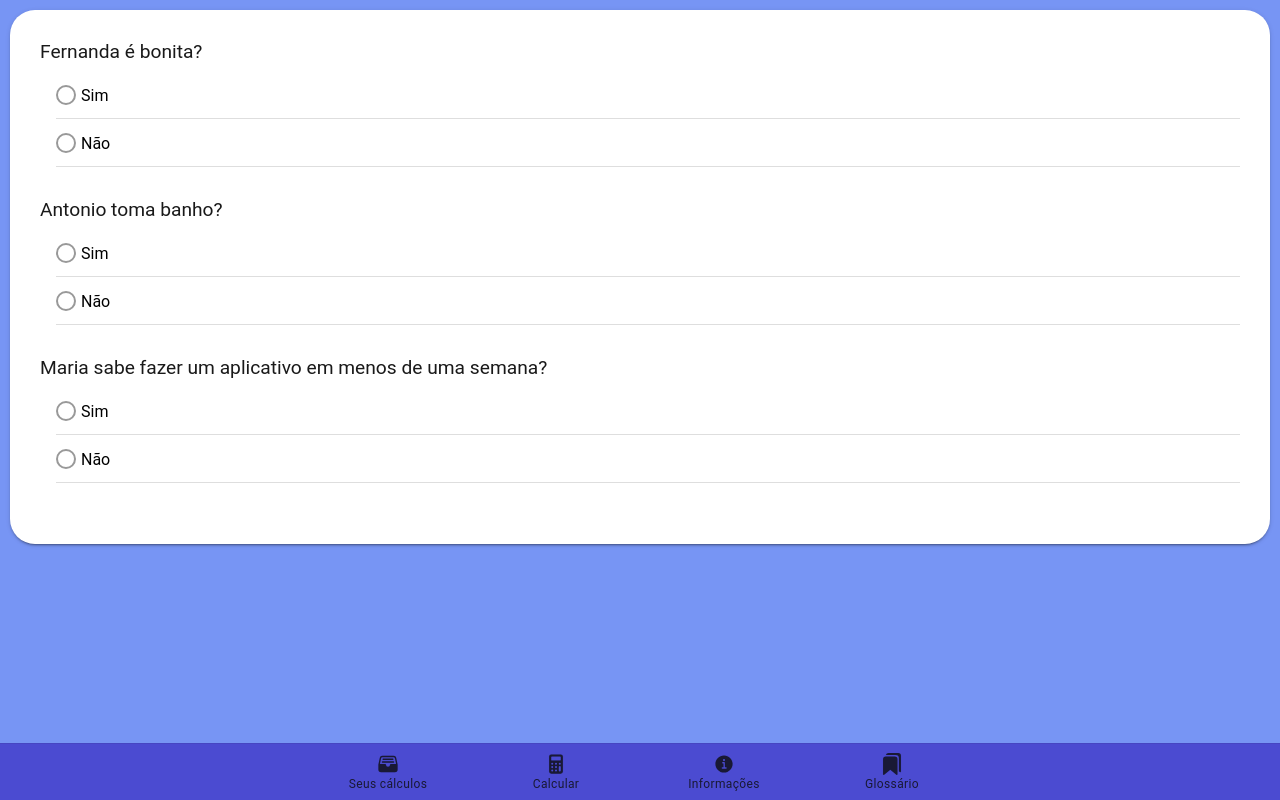
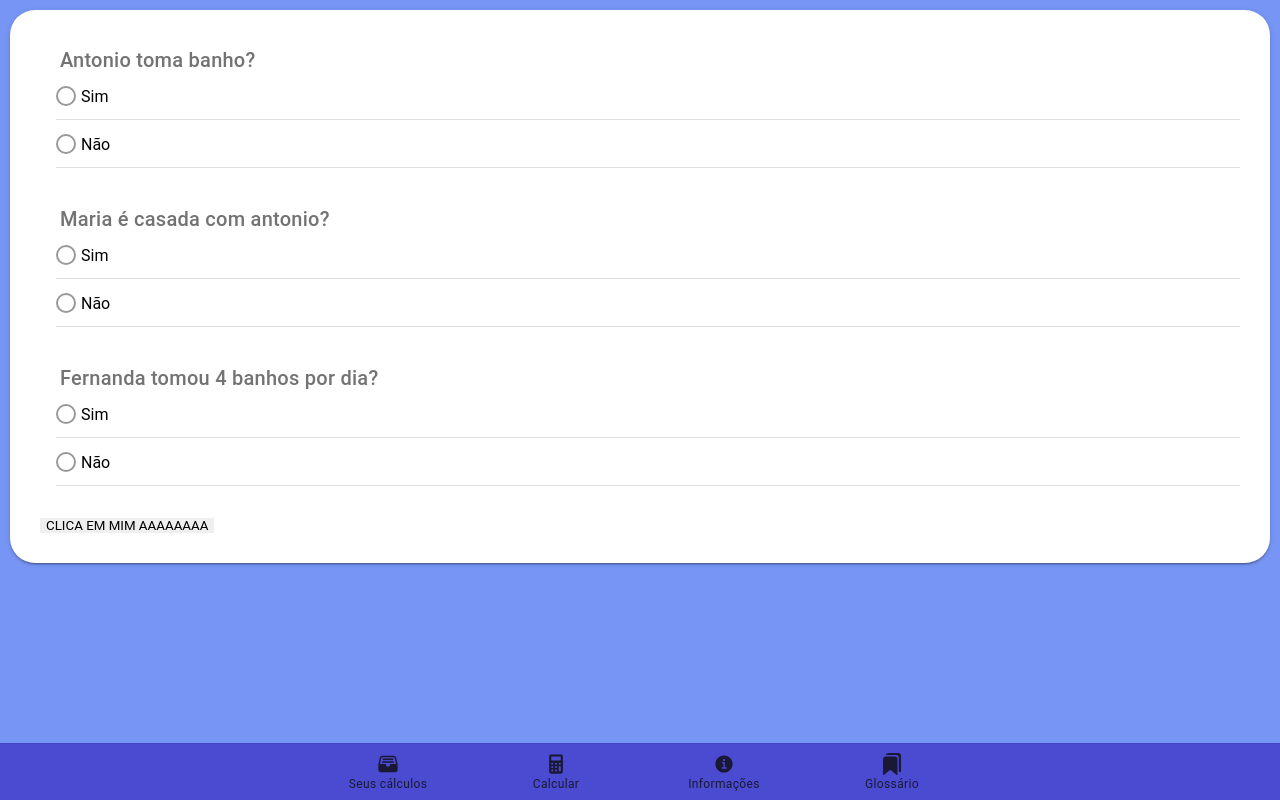
Before and after one commit to embscimatec/PimPelod2, a React (Create React App) app: page /dados in a window 1280 px wide. Built offline with nearby package versions, Linux system fonts and the light colour scheme.

Commit message:
Criação do CardRadio
falta verificação

Co-Authored-By: Maria Antônia Amado <48838678+AmadoMaria@users.noreply.github.com>
Co-Authored-By: Fernanda Lisboa <50326541+fernandanlisboa@users.noreply.github.com>

```diff
--- a/src/pages/ColetaDados/components/CardRadio.tsx
+++ b/src/pages/ColetaDados/components/CardRadio.tsx
@@ -1,42 +1,70 @@
 import React, { FunctionComponent, useState } from 'react';
-import {IonCard, IonRadioGroup, IonItem, IonRadio, IonLabel, IonList } from '@ionic/react';
+import { IonCard, IonRadioGroup, IonItem, IonRadio, IonLabel, IonList, IonTitle } from '@ionic/react';
+import { truncate } from 'fs';
+
+interface CardsRadio {
+    pergunta: string,
+    isdisabled: boolean,
+    resposta?: boolean,
+}
 
 interface RadioProps {
-    perguntas: Array<string>
+    index: number,
+    setArray(a: Array<CardsRadio>): void,
+    arr: Array<CardsRadio>
 }
-const CardRadio: FunctionComponent<RadioProps> = ( {perguntas} : RadioProps ) => {
-    // const [dados, setDados] = useState<Array<boolean>>([]);
-    // const [dados, setDados] = React.useState<Array<boolean>>([]);
-    var dados: Array<boolean> = [];
+const CardRadio: FunctionComponent<RadioProps> = ({ index, setArray, arr }: RadioProps) => {
+
+    const [option, setOption] = useState<boolean>();
+
+    function setNewArray(value: boolean) : void {
+        var aux : Array<CardsRadio> = arr;
+        aux[index].resposta = value;
+        setArray(aux)
+    }
+
+
+    function setEscolha(value: boolean): void {
+        setOption(value)
+        setNewArray(value)
+    }
+
     return (
-        <IonCard className="card-radio-content" >
-            {
-                perguntas.map((titulo: string, index: number) => {
-                    return (
-                        <div key={index} className="card-radio">
-                            <span>
-                                {titulo}
-                            </span>
+        <div className="card-radio">
             <IonList>
-                                <IonRadioGroup onIonChange={e => dados[index] = e.detail.value}>
+                <IonTitle>
+                    {arr[index].pergunta}
+                </IonTitle>
+                {arr[index].isdisabled ?
+                    <IonRadioGroup value={arr[index].resposta} onIonChange={e => setEscolha(e.detail.value)}>
                         <IonItem>
-                                        <IonRadio value={true}/>
-                                        <IonLabel style={{paddingLeft: '5px'}}>Sim</IonLabel>
+                            <IonRadio value={true} disabled />
+                            <IonLabel style={{ paddingLeft: '5px' }}>Sim</IonLabel>
                         </IonItem>
 
                         <IonItem>
-                                        <IonRadio value={false}/>
-                                        <IonLabel style={{paddingLeft: '5px'}}>Não</IonLabel>
+                            <IonRadio value={false} disabled />
+                            <IonLabel style={{ paddingLeft: '5px' }}>Não</IonLabel>
                         </IonItem>
                     </IonRadioGroup>
+                    :
+                    <IonRadioGroup value={option} onIonChange={e => setEscolha(e.detail.value)}>
+                        <IonItem>
+                            <IonRadio value={true} />
+                            <IonLabel style={{ paddingLeft: '5px' }}>Sim</IonLabel>
+                        </IonItem>
+
+                        <IonItem>
+                            <IonRadio value={false} />
+                            <IonLabel style={{ paddingLeft: '5px' }}>Não</IonLabel>
+                        </IonItem>
+                    </IonRadioGroup>
+                }
             </IonList>
-                            <hr/>
+            <hr />
+            {/* <button onClick={() => console.log(dados)}>CLICAAAAAAAA</button> */}
         </div>
-                    )
-                })
-            }
-            {/* <button onClick={() => console.log(dados)}>CLICAAAAAAAA</button> */}
-        </IonCard>
+
     );
 }
 export default CardRadio;
--- a/src/pages/ColetaDados/index.tsx
+++ b/src/pages/ColetaDados/index.tsx
@@ -1,16 +1,66 @@
 import { IonPage, IonContent, IonGrid, IonRow, IonText, IonCol, IonList, IonCard, IonCardContent, IonItemDivider } from '@ionic/react';
-import React from 'react';
+import { truncate } from 'fs';
+import { car } from 'ionicons/icons';
+import React, {useState} from 'react';
 import CardRadio from './components/CardRadio';
 import './InputDados.css'
 // import PalavrasChaves from './components/CardPalavrasChaves';
 // import Referencias from './components/CardReferencias';
 
+interface CardsRadio {
+    pergunta: string,
+    isdisabled: boolean,
+    resposta?: boolean,
+}
+
+// let card1 = {
+//     pergunta: "Antônio toma banho?",
+//     isdisabled: true,
+// }
+
+// let card2 = {
+//     pergunta: "Maria é casada com Antônio?",
+//     isdisabled: true,
+//     resposta: true
+// }
+
+var lista_cards : Array<CardsRadio> = [
+    {
+        pergunta: "Antonio toma banho?",
+        isdisabled: false,
+    },
+    {
+        pergunta: "Maria é casada com antonio?",
+        isdisabled: false,
+    },
+    {
+        pergunta: "Fernanda tomou 4 banhos por dia?",
+        isdisabled: false,
+    },
+]
+
 const ColetaDados: React.FC = () => {
+
+    const [cards, setCards] = useState<Array<CardsRadio>>(lista_cards)
+    //TODO: Validação dos arrays
+
     return (
         <>
             <IonPage>
                 <IonContent color="primary" >
-                <CardRadio perguntas={['Fernanda é bonita?', 'Antonio toma banho?', 'Maria sabe fazer um aplicativo em menos de uma semana?']}/>
+                    <IonCard className="card-radio-content" >
+                        {cards.map((value, index) => {
+                            return (
+                                <CardRadio
+                                key={index}
+                                index={index}
+                                arr={cards}
+                                setArray={setCards}
+                               />
+                            )
+                        })}
+                        <button onClick={e => console.log(cards)}>CLICA EM MIM AAAAAAAA</button>
+                    </IonCard>
                 </IonContent>
             </IonPage>
         </>
```
Also changed, not shown: 1 other file (tests, documents, lock files or other folders). Lines whose indentation alone changed are shown as unchanged.
